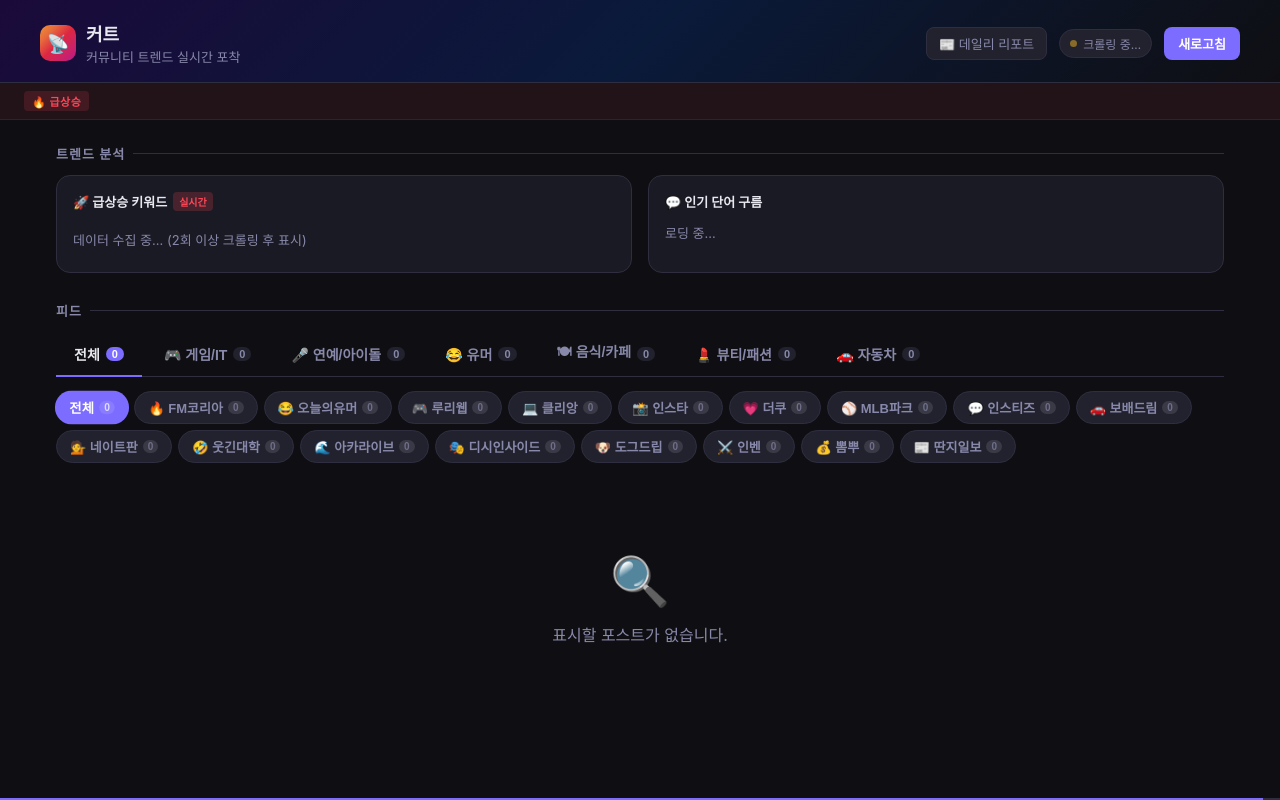
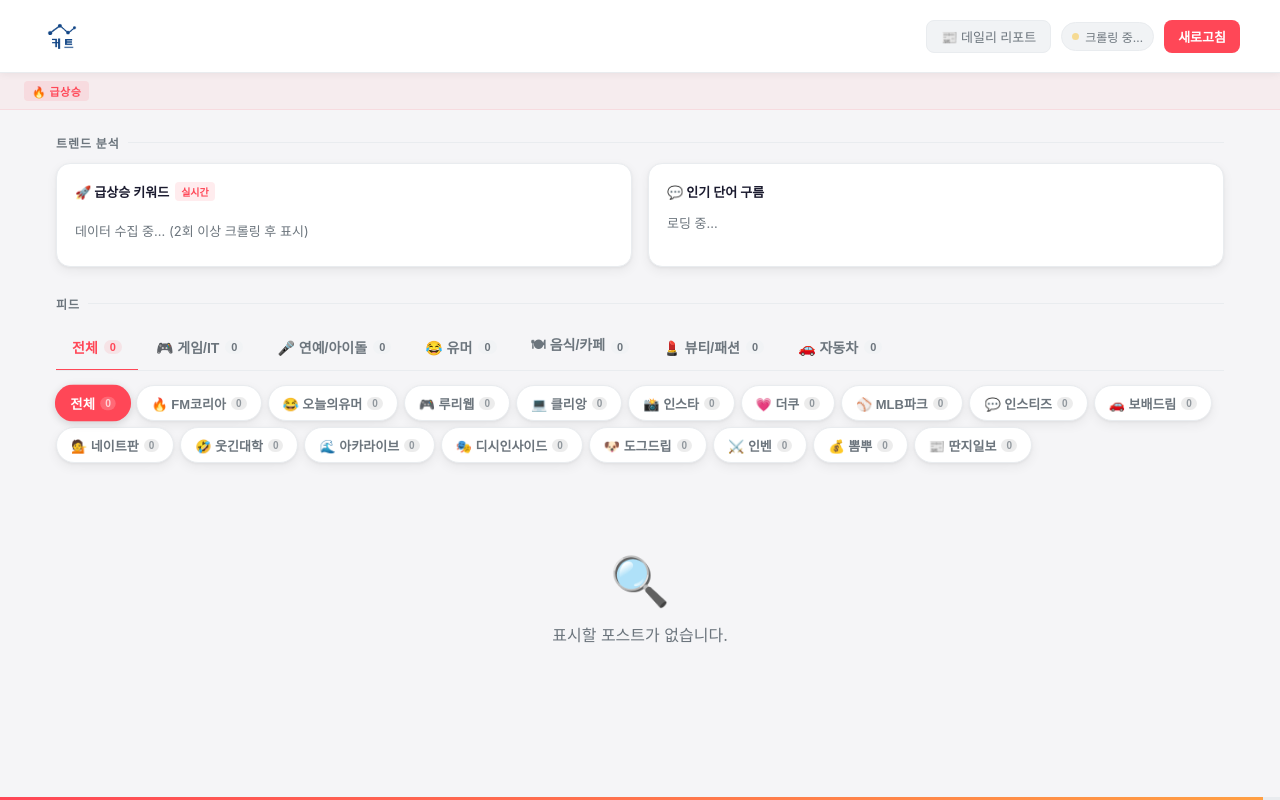
Before and after one commit to gumoyaz/korean-community-crawler, a Flask app: page / in a window 1280 px wide. Run offline with Flask 3, Linux system fonts and the light colour scheme; data that the repository does not hold is empty.

Commit message:
feat: 라이트 테마 UI 리디자인 + 문서 보완
- 다크 테마 → 클린 화이트 라이트 테마 전환 (index, daily)
- 포인트 컬러 보라 → 빨강(#ff4757)으로 변경
- 카드에 소프트 그림자 추가, 호버 효과 개선
- 카테고리 탭/커뮤니티 칩 모바일 가로 스크롤 적용
- 헤더 로고를 이미지(static/logo.png)로 교체
- README.md: Daily API 엔드포인트, DAILY_DB_PATH 환경변수, SQLite 스키마 추가
- CLAUDE.md 신규 생성 (아키텍처, 설계 결정, 배포 가이드)

Co-Authored-By: Claude Sonnet 4.6 <noreply@anthropic.com>

```diff
--- a/templates/index.html
+++ b/templates/index.html
@@ -6,21 +6,22 @@
 <title>커트 — 커뮤니티 트렌드</title>
 <style>
   :root {
-    --bg: #0f0f13;
-    --surface: #1a1a24;
-    --surface2: #22222f;
-    --border: #2e2e40;
-    --text: #e8e8f0;
-    --text-dim: #8888aa;
-    --accent: #7c6cff;
-    --accent2: #ff6c9d;
+    --bg: #f5f5f7;
+    --surface: #ffffff;
+    --surface2: #f1f3f5;
+    --border: #e9ecef;
+    --text: #1a1a2e;
+    --text-dim: #6c757d;
+    --accent: #ff4757;
+    --accent2: #ff9f43;
     --naver: #03c75a;
     --insta-grad: linear-gradient(135deg, #f09433, #e6683c, #dc2743, #cc2366, #bc1888);
     --food: #ff9f43;
     --rising: #ff4757;
-    --card-hover: #26263a;
+    --card-hover: #fffbfb;
     --radius: 14px;
-    --shadow: 0 4px 24px rgba(0,0,0,0.4);
+    --shadow: 0 1px 3px rgba(0,0,0,0.05), 0 4px 12px rgba(0,0,0,0.06);
+    --shadow-hover: 0 4px 16px rgba(255,71,87,0.12), 0 8px 24px rgba(0,0,0,0.08);
   }
 
   * { box-sizing: border-box; margin: 0; padding: 0; }
@@ -34,11 +35,11 @@
 
   /* ── Header ── */
   header {
-    background: linear-gradient(135deg, #1a0a3a 0%, #0a1a3a 50%, #0f0f13 100%);
+    background: #ffffff;
     border-bottom: 1px solid var(--border);
-    padding: 20px 24px 16px;
+    box-shadow: 0 1px 8px rgba(0,0,0,0.06);
+    padding: 14px 24px;
     position: sticky; top: 0; z-index: 100;
-    backdrop-filter: blur(12px);
   }
   .header-inner {
     max-width: 1200px;
@@ -50,20 +51,13 @@
     flex-wrap: wrap;
   }
   .logo {
-    display: flex; align-items: center; gap: 10px;
+    display: flex; align-items: center;
+    text-decoration: none;
   }
-  .logo-icon {
-    width: 36px; height: 36px;
-    background: var(--insta-grad);
-    border-radius: 10px;
-    display: flex; align-items: center; justify-content: center;
-    font-size: 18px;
-  }
-  .logo h1 { font-size: 18px; font-weight: 700; }
-  .logo span { color: var(--text-dim); font-size: 13px; font-weight: 400; }
+  .logo img { height: 44px; width: auto; display: block; }
 
   .header-right {
-    display: flex; align-items: center; gap: 12px;
+    display: flex; align-items: center; gap: 10px;
   }
   .status-badge {
     display: flex; align-items: center; gap: 6px;
@@ -86,11 +80,11 @@
     font-size: 13px; color: var(--text-dim);
     background: var(--surface2);
     border: 1px solid var(--border);
-    padding: 6px 12px; border-radius: 8px;
-    text-decoration: none;
-    transition: color .15s, border-color .15s;
+    padding: 6px 14px; border-radius: 8px;
+    text-decoration: none; font-weight: 500;
+    transition: color .15s, border-color .15s, background .15s;
   }
-  .nav-link:hover { color: var(--text); border-color: var(--accent); }
+  .nav-link:hover { color: var(--accent); border-color: var(--accent); background: #fff5f5; }
 
   .refresh-btn {
     background: var(--accent);
@@ -106,8 +100,8 @@
 
   /* ── Rising ticker ── */
   .ticker-wrap {
-    background: rgba(255,71,87,0.08);
-    border-bottom: 1px solid rgba(255,71,87,0.15);
+    background: rgba(255,71,87,0.05);
+    border-bottom: 1px solid rgba(255,71,87,0.1);
     padding: 8px 24px;
     display: flex; align-items: center; gap: 12px;
     overflow: hidden;
@@ -115,7 +109,7 @@
   .ticker-label {
     font-size: 11px; font-weight: 700;
     color: var(--rising);
-    background: rgba(255,71,87,0.15);
+    background: rgba(255,71,87,0.1);
     padding: 2px 8px; border-radius: 4px;
     white-space: nowrap;
     letter-spacing: 0.05em;
@@ -145,7 +139,7 @@
 
   /* ── Trend section ── */
   .section-title {
-    font-size: 13px; font-weight: 600;
+    font-size: 12px; font-weight: 700;
     color: var(--text-dim);
     text-transform: uppercase; letter-spacing: 0.08em;
     margin-bottom: 12px;
@@ -168,22 +162,24 @@
     background: var(--surface);
     border: 1px solid var(--border);
     border-radius: var(--radius);
-    padding: 16px;
+    padding: 18px;
+    box-shadow: var(--shadow);
   }
   .trend-box h3 {
     font-size: 13px; font-weight: 700; margin-bottom: 12px;
     display: flex; align-items: center; gap: 6px;
+    color: var(--text);
   }
   .trend-box h3 .badge {
     font-size: 10px; padding: 2px 6px; border-radius: 4px;
-    background: rgba(255,71,87,0.2); color: var(--rising);
+    background: rgba(255,71,87,0.1); color: var(--rising);
   }
 
   /* 급상승 리스트 */
   .rising-list { list-style: none; }
   .rising-list li {
     display: flex; align-items: center; gap: 10px;
-    padding: 7px 0;
+    padding: 8px 0;
     border-bottom: 1px solid var(--border);
     font-size: 14px;
   }
@@ -246,61 +242,66 @@
   }
   .word-filter-bar button:hover { color: var(--text); border-color: var(--accent); }
 
-  /* ── Category tabs (전체 / 음식 / 뷰티) ── */
+  /* ── Category tabs ── */
   .cat-tabs {
-    display: flex; gap: 4px;
+    display: flex; gap: 2px;
     border-bottom: 1px solid var(--border);
-    padding-bottom: 0;
     margin-bottom: 10px;
+    overflow-x: auto;
+    scrollbar-width: none;
+    -webkit-overflow-scrolling: touch;
   }
+  .cat-tabs::-webkit-scrollbar { display: none; }
   .cat-btn {
-    padding: 9px 18px;
+    padding: 10px 16px;
     border: none; background: none; cursor: pointer;
     color: var(--text-dim);
     font-size: 14px; font-weight: 600;
     border-bottom: 2px solid transparent;
     margin-bottom: -1px;
-    transition: color .15s, border-color .15s;
+    transition: color .15s, border-color .15s, background .15s;
     border-radius: 6px 6px 0 0;
     display: flex; align-items: center; gap: 6px;
     white-space: nowrap;
+    min-height: 44px;
   }
-  .cat-btn:hover { color: var(--text); }
-  .cat-btn.active { color: var(--text); border-bottom-color: var(--accent); }
+  .cat-btn:hover { color: var(--text); background: var(--surface2); }
+  .cat-btn.active { color: var(--accent); border-bottom-color: var(--accent); }
   .cat-btn .tab-count {
     font-size: 11px;
     background: var(--surface2);
     padding: 1px 6px; border-radius: 10px;
     color: var(--text-dim);
   }
-  .cat-btn.active .tab-count { background: var(--accent); color: #fff; }
+  .cat-btn.active .tab-count { background: rgba(255,71,87,0.1); color: var(--accent); }
 
   /* ── AI 요약 ── */
   .ai-summary-box {
-    background: linear-gradient(135deg, #1a1040 0%, #0d1a30 100%);
-    border: 1px solid #3a2a6a;
+    background: linear-gradient(135deg, #fff5f7 0%, #fff8f0 100%);
+    border: 1px solid #ffe0e0;
     border-radius: var(--radius);
     padding: 20px 24px;
     margin-bottom: 24px;
     position: relative;
     overflow: hidden;
+    box-shadow: var(--shadow);
   }
   .ai-summary-box::before {
     content: '';
-    position: absolute; top: 0; left: 0; right: 0; height: 2px;
-    background: linear-gradient(90deg, #7c6cff, #ff6c9d, #00b4d8);
+    position: absolute; top: 0; left: 0; right: 0; height: 3px;
+    background: linear-gradient(90deg, #ff4757, #ff9f43, #ff6b81);
   }
   .ai-summary-header {
     display: flex; align-items: center; gap: 8px;
     margin-bottom: 12px;
   }
   .ai-summary-header h3 {
-    font-size: 14px; font-weight: 700; color: var(--accent);
+    font-size: 14px; font-weight: 700; color: var(--text);
     letter-spacing: 0.3px;
   }
   .ai-summary-header .ai-badge {
     font-size: 10px; font-weight: 700;
-    background: linear-gradient(135deg, #7c6cff, #ff6c9d);
+    background: linear-gradient(135deg, #ff4757, #ff9f43);
     color: #fff; padding: 2px 7px; border-radius: 10px;
     letter-spacing: 0.5px;
   }
@@ -327,28 +328,32 @@
   }
   .src-chip {
     display: flex; align-items: center; gap: 5px;
-    padding: 6px 13px;
+    padding: 7px 14px;
     border: 1px solid var(--border);
     border-radius: 20px;
-    background: var(--surface2);
+    background: var(--surface);
     color: var(--text-dim);
     font-size: 13px; font-weight: 600;
     cursor: pointer;
     white-space: nowrap;
-    transition: background .15s, color .15s, border-color .15s, transform .1s;
+    min-height: 36px;
+    transition: color .15s, border-color .15s, transform .1s, box-shadow .15s;
     user-select: none;
+    box-shadow: var(--shadow);
   }
-  .src-chip:hover { background: var(--surface); color: var(--text); }
+  .src-chip:hover { color: var(--text); border-color: #ccc; box-shadow: 0 2px 8px rgba(0,0,0,0.1); }
   .src-chip.active {
     color: #fff;
     border-color: transparent;
     transform: scale(1.03);
+    box-shadow: 0 2px 8px rgba(0,0,0,0.15);
   }
   .src-chip .chip-count {
     font-size: 10px; opacity: .75;
-    background: rgba(255,255,255,0.15);
+    background: rgba(0,0,0,0.1);
     padding: 1px 5px; border-radius: 8px;
   }
+  .src-chip.active .chip-count { background: rgba(255,255,255,0.25); }
 
   /* keep old .tab-btn/.tabs for nothing — remove */
   .tabs, .tab-btn { display: none; }
@@ -371,10 +376,10 @@
   #card-container {
     display: grid;
     grid-template-columns: repeat(auto-fill, minmax(320px, 1fr));
-    gap: 12px;
+    gap: 14px;
   }
   @media (max-width: 700px) {
-    #card-container { grid-template-columns: 1fr; gap: 8px; }
+    #card-container { grid-template-columns: 1fr; gap: 10px; }
   }
 
   .card {
@@ -494,24 +501,24 @@
 
   /* ── Refresh timer bar ── */
   .timer-bar-wrap {
-    height: 2px; background: var(--border);
+    height: 3px; background: var(--border);
     position: fixed; bottom: 0; left: 0; right: 0; z-index: 200;
   }
   .timer-bar {
     height: 100%;
-    background: var(--accent);
+    background: linear-gradient(90deg, var(--accent), var(--accent2));
     transition: width 1s linear;
   }
 
   /* ── Toast ── */
   .toast {
     position: fixed; bottom: 20px; right: 20px;
-    background: var(--surface);
-    border: 1px solid var(--border);
+    background: var(--text);
+    color: #fff;
     border-radius: 10px;
     padding: 12px 18px;
     font-size: 13px;
-    box-shadow: var(--shadow);
+    box-shadow: 0 4px 20px rgba(0,0,0,0.2);
     transform: translateY(20px); opacity: 0;
     transition: all .3s;
     z-index: 300;
@@ -529,13 +544,9 @@
 <!-- Header -->
 <header>
   <div class="header-inner">
-    <div class="logo">
-      <div class="logo-icon">📡</div>
-      <div>
-        <h1>커트</h1>
-        <span>커뮤니티 트렌드 실시간 포착</span>
-      </div>
-    </div>
+    <a href="/" class="logo">
+      <img src="/static/logo.png" alt="커트">
+    </a>
     <div class="header-right">
       <a href="/daily" class="nav-link">📰 데일리 리포트</a>
       <div class="status-badge">
```
Also changed, not shown: other parts of templates/index.html (+22 -12 lines), CLAUDE.md (added, +58 -0 lines), templates/daily.html (+59 -54 lines), README.md, static/logo.png (added).
